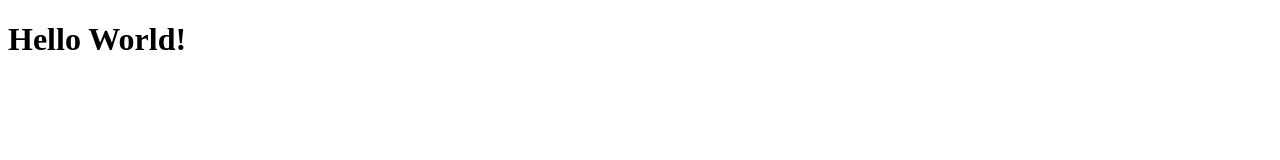
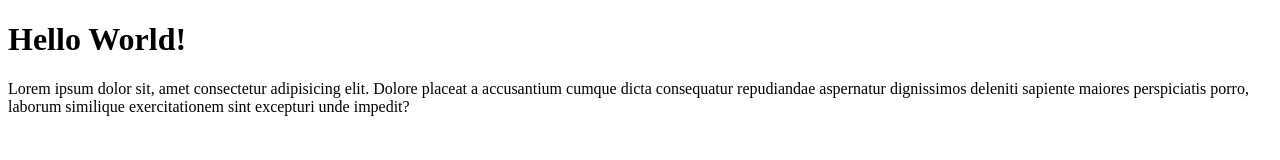
Before and after one commit to mhddalii/ali-git-test, a plain HTML site: page index.html in a window 1280 px wide. Drawn offline with Linux system fonts and the light colour scheme.

Commit message:
menambahkan paragraph di file index.html

```diff
--- a/index.html
+++ b/index.html
@@ -8,5 +8,6 @@
 </head>
 <body>
     <h1>Hello World!</h1>
+    <p>Lorem ipsum dolor sit, amet consectetur adipisicing elit. Dolore placeat a accusantium cumque dicta consequatur repudiandae aspernatur dignissimos deleniti sapiente maiores perspiciatis porro, laborum similique exercitationem sint excepturi unde impedit?</p>
 </body>
 </html>
```
